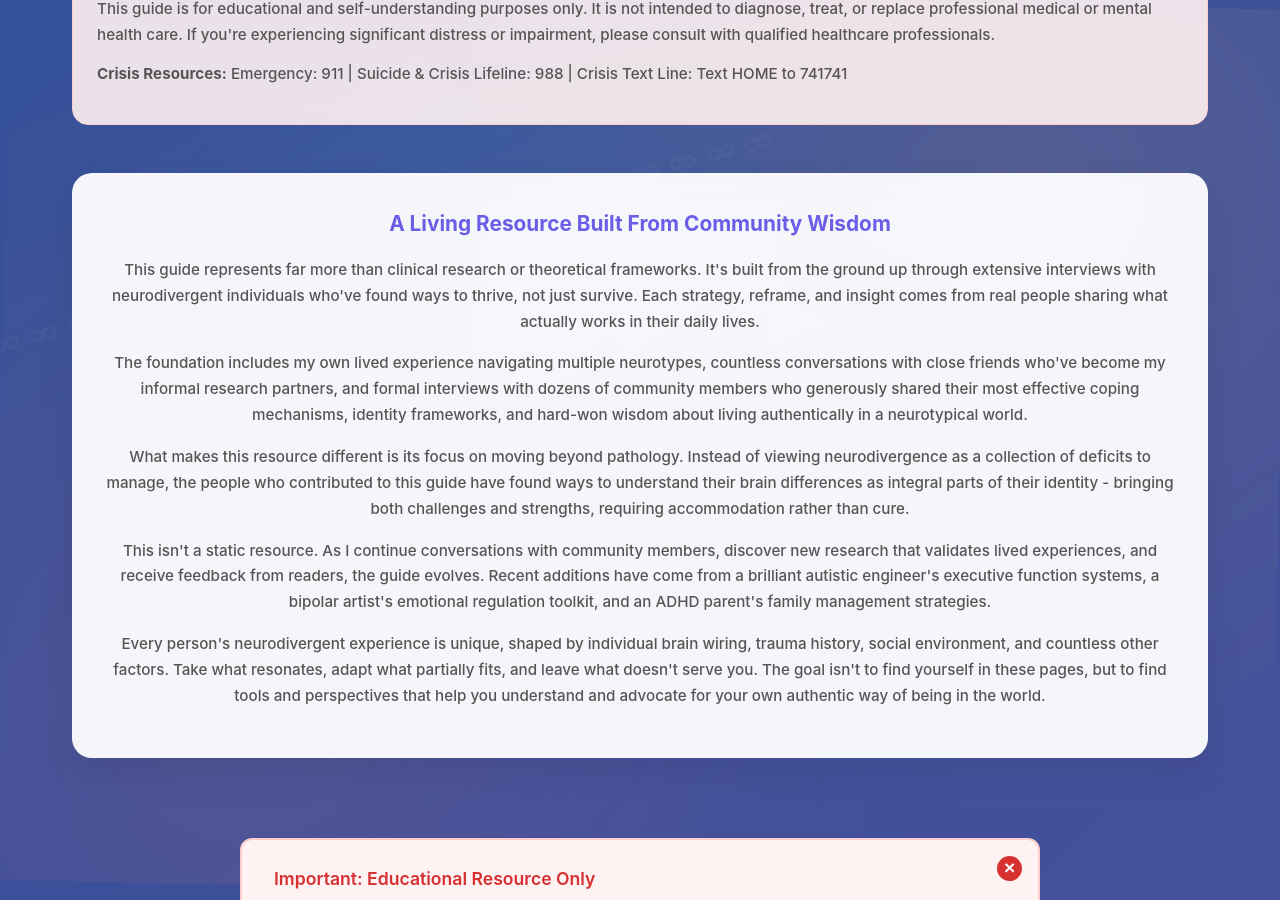
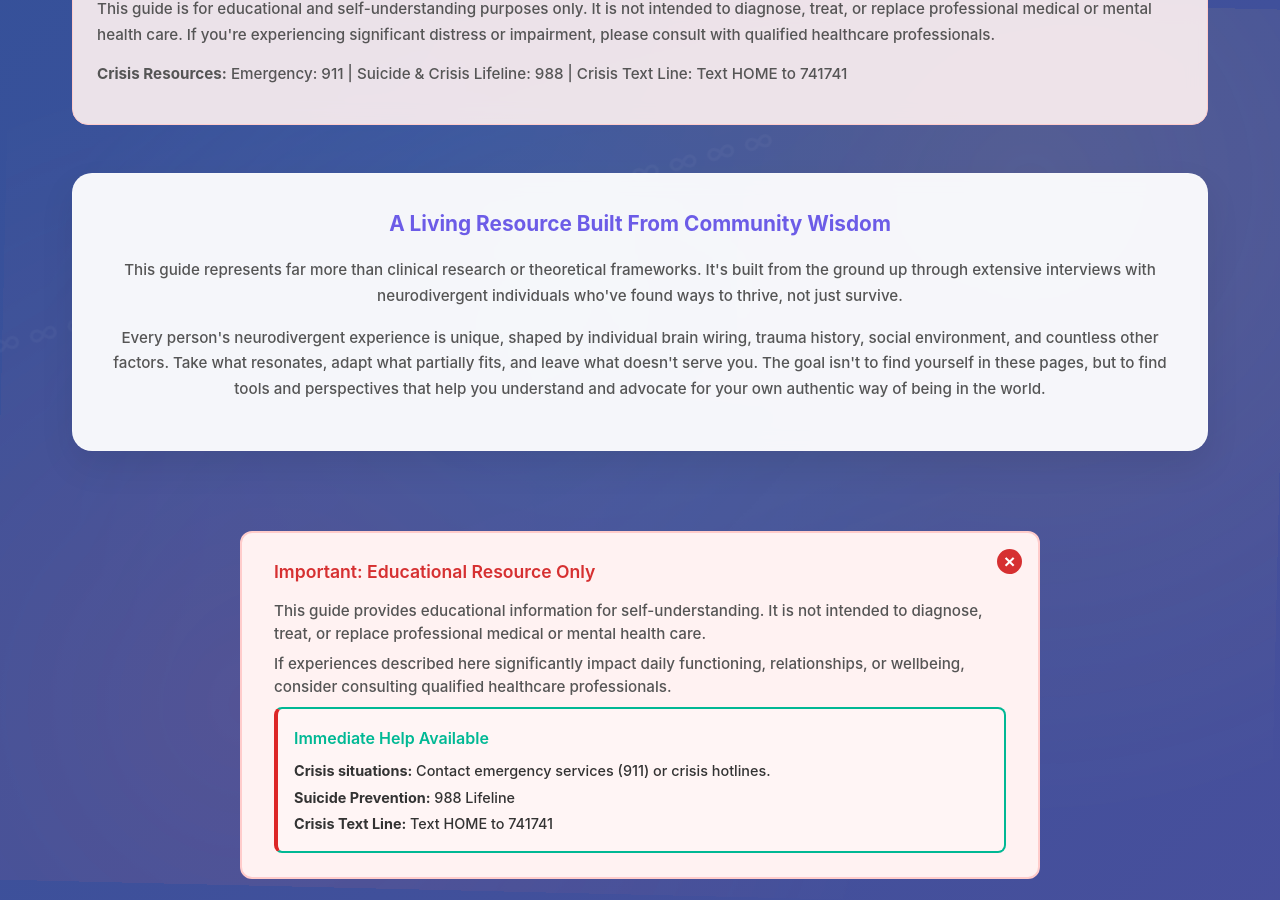
Before and after one commit to neurodivergent-survival-guide/neurodivergent-survival-guide, a Jekyll site: the page built from index.html, in a window 1280 px wide and 900 px high, scrolled down 2712 px. Built offline with Jekyll 4.4.1, drawn with Linux system fonts in a browser that asks for light colours; comment, search, counter and statistics services are not loaded.

Commit message:
Update index.html

```diff
--- a/index.html
+++ b/index.html
@@ -881,13 +881,7 @@ title: "The Neurodivergent Survival Guide"
 
         <div class="footer-note">
             <h3>A Living Resource Built From Community Wisdom</h3>
-            <p>This guide represents far more than clinical research or theoretical frameworks. It's built from the ground up through extensive interviews with neurodivergent individuals who've found ways to thrive, not just survive. Each strategy, reframe, and insight comes from real people sharing what actually works in their daily lives.</p>
-
-            <p>The foundation includes my own lived experience navigating multiple neurotypes, countless conversations with close friends who've become my informal research partners, and formal interviews with dozens of community members who generously shared their most effective coping mechanisms, identity frameworks, and hard-won wisdom about living authentically in a neurotypical world.</p>
-
-            <p>What makes this resource different is its focus on moving beyond pathology. Instead of viewing neurodivergence as a collection of deficits to manage, the people who contributed to this guide have found ways to understand their brain differences as integral parts of their identity - bringing both challenges and strengths, requiring accommodation rather than cure.</p>
-
-            <p>This isn't a static resource. As I continue conversations with community members, discover new research that validates lived experiences, and receive feedback from readers, the guide evolves. Recent additions have come from a brilliant autistic engineer's executive function systems, a bipolar artist's emotional regulation toolkit, and an ADHD parent's family management strategies.</p>
+            <p>This guide represents far more than clinical research or theoretical frameworks. It's built from the ground up through extensive interviews with neurodivergent individuals who've found ways to thrive, not just survive.</p>
 
             <p>Every person's neurodivergent experience is unique, shaped by individual brain wiring, trauma history, social environment, and countless other factors. Take what resonates, adapt what partially fits, and leave what doesn't serve you. The goal isn't to find yourself in these pages, but to find tools and perspectives that help you understand and advocate for your own authentic way of being in the world.</p>
         </div>
```
